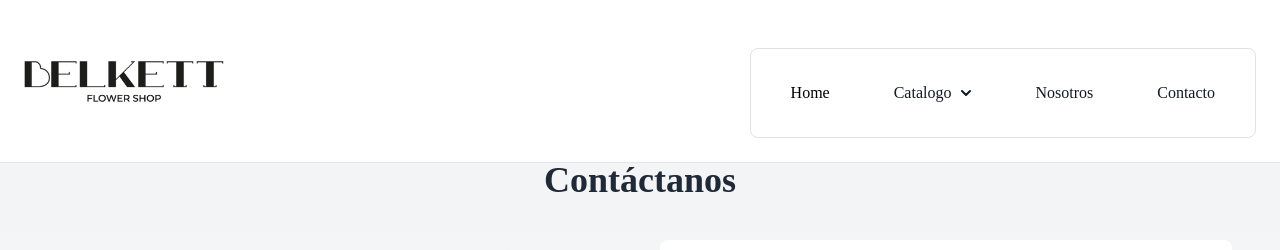
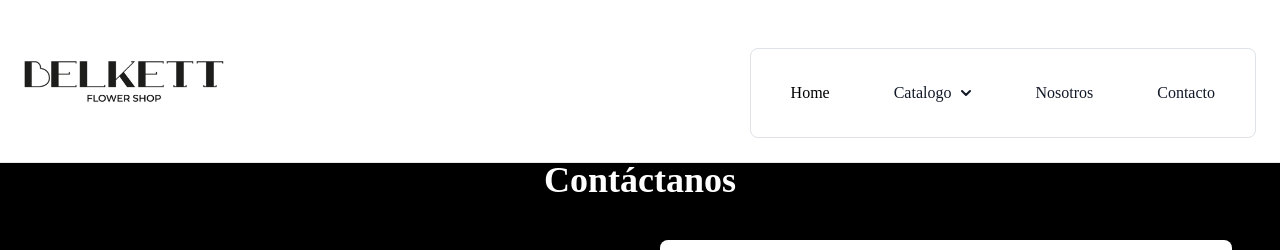
Before and after one commit to JoseMLuzu/Belkett, a React (Vite) app: page /contacto in a window 1280 px wide. Shown: the top 250 px of the page. Built offline with nearby package versions, Linux system fonts and the light colour scheme; the HTML template or start-up script is replaced by a standard one.

Commit message:
The banner color was changed

```diff
--- a/src/pages/Contacto.jsx
+++ b/src/pages/Contacto.jsx
@@ -10,9 +10,9 @@ import {
 import "../styles/Contacto.css";
 const Contacto = () => {
   return (
-    <div className="contacto bg-gradient-to-b from-gray-100 to-gray-50 py-10 px-5">
+    <div className="contacto bg-black py-10 px-5">
       <div className="max-w-7xl mx-auto">
-        <h2 className="text-4xl font-extrabold text-center text-gray-800 mb-10">
+        <h2 className="contactotext text-4xl font-extrabold text-center text-white mb-10">
           Contáctanos
         </h2>
 
--- a/src/pages/Home.jsx
+++ b/src/pages/Home.jsx
@@ -89,7 +89,7 @@ const Home = () => {
               animate={{ opacity: 1, y: 0 }} // Animación activa
               exit={{ opacity: 0, y: -50 }} // Animación de salida
               transition={{ duration: 0.8 }} // Duración de la animación
-              className="text-red-700"
+              className="textcolor"
             >
               {words[currentWordIndex]}
             </motion.span>
@@ -112,11 +112,7 @@ const Home = () => {
           transition={{ duration: 1 }}
           viewport={{ once: true }}
         >
-          <img
-            className="h-16"
-            src="/public/logo-largo.png "
-            alt="logo de Belkett"
-          />
+          <img className="h-16" src="/logo-largo.png " alt="logo de Belkett" />
           <hr></hr>
         </motion.h1>
         <motion.p
@@ -349,7 +345,7 @@ const Home = () => {
             transition={{ duration: 0.8 }}
             viewport={{ once: true }}
           >
-            <i className="text-white-400 fas fa-truck text-xl mt-1"></i>
+            <i className="text-yellow-400 fas fa-truck text-xl mt-1"></i>
             <div>
               <strong className="text-lg text-gray-900 dark:text-white">
                 Empresas de logística:
@@ -437,7 +433,7 @@ const Home = () => {
           transition={{ duration: 0.8 }}
           viewport={{ once: true }}
         >
-          <h2 className="text-2xl font-extrabold text-white-400 mb-2">
+          <h2 className="text-2xl font-extrabold text-white mb-2">
             · Equipo de Floristería
           </h2>
           <p className="text-lg text-white dark:text-gray-400 leading-relaxed">
--- a/src/styles/Contacto.css
+++ b/src/styles/Contacto.css
@@ -1,6 +1,12 @@
 .contacto {
   margin-top: 120px;
   margin-bottom: 100px;
+}
+
+.contactotext {
+  background-color: black;
+  padding-left: 200px;
+  padding-right: 200px;
 }
 
 /* Efecto de entrada suave */
--- a/src/styles/Home.css
+++ b/src/styles/Home.css
@@ -5,6 +5,10 @@
 
 .pa1 {
   padding-right: 50px;
+}
+
+.textcolor {
+  color: lightpink;
 }
 
 .backg {
```
